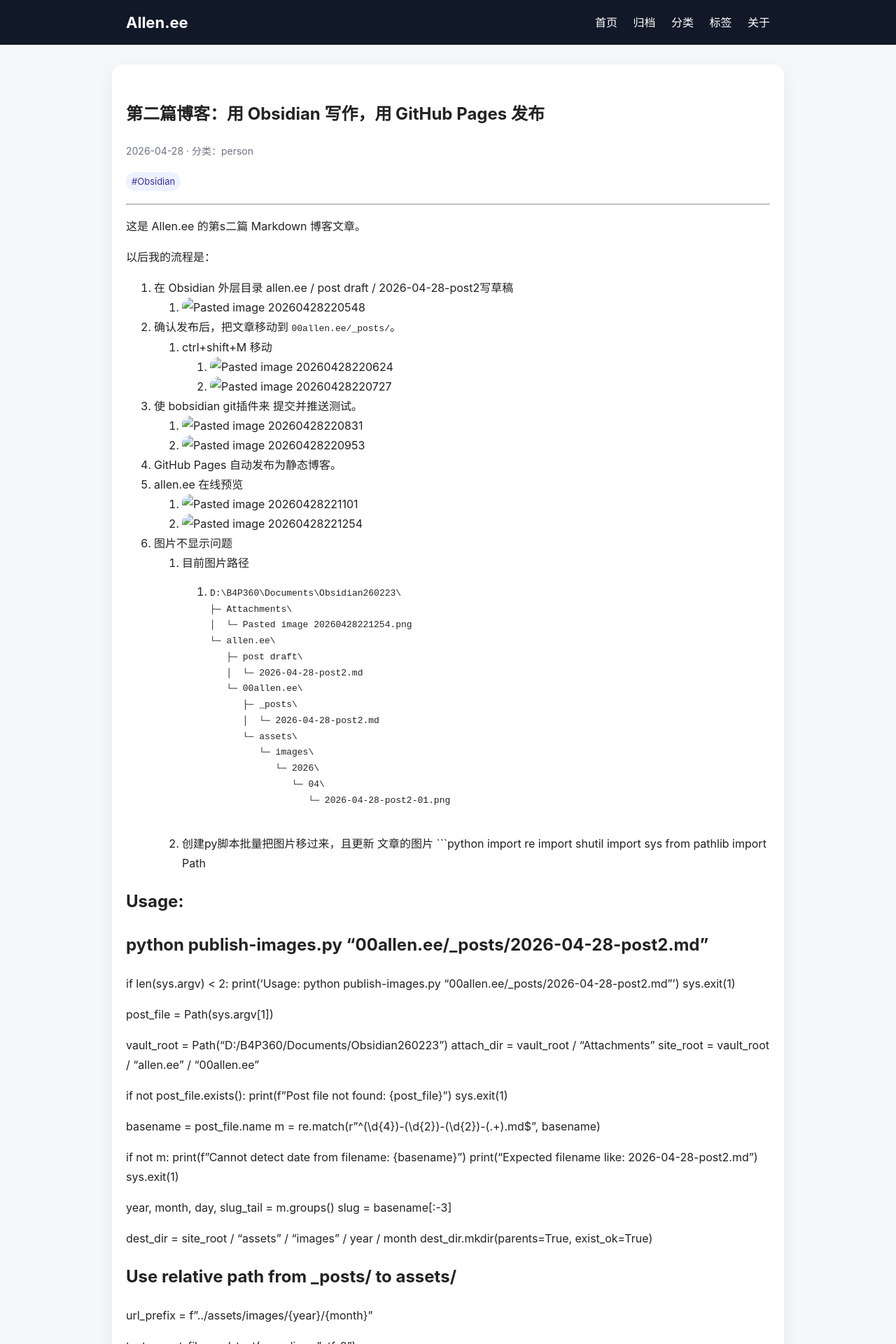
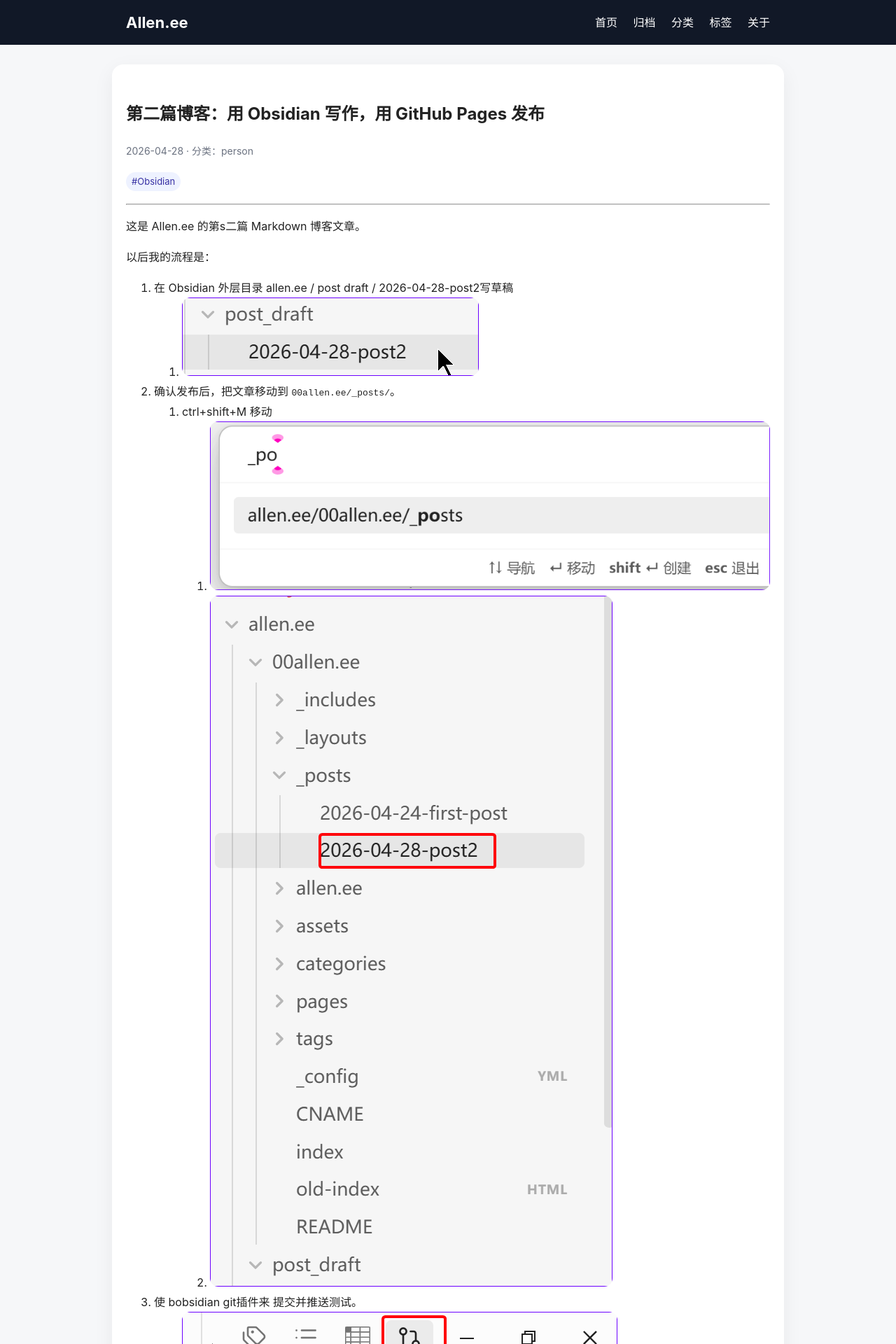
Before and after one commit to snsnsjsn/allen, a Jekyll site: the page built from _posts/2026-04-28-post2.md, in a window 1280 px wide. Shown: the top 1920 px of the page at 70% size. Built offline with Jekyll 4.4.1, drawn with Linux system fonts in a browser that asks for light colours.

Commit message:
vault backup: 2026-04-29 01:01:41

````diff
--- a/_posts/2026-04-28-post2.md
+++ b/_posts/2026-04-28-post2.md
@@ -13,18 +13,18 @@ tags:
 以后我的流程是：
 
 1. 在 Obsidian 外层目录 allen.ee / post draft / 2026-04-28-post2写草稿
-	1. ![Pasted image 20260428220548](../assets/images/2026/04/2026-04-28-post2-01.png)
+	1. ![Pasted image 20260428220548](/assets/images/2026/04/2026-04-28-post2-01.png)
 2. 确认发布后，把文章移动到 `00allen.ee/_posts/`。
 	1. ctrl+shift+M 移动
-		1. ![Pasted image 20260428220624](../assets/images/2026/04/2026-04-28-post2-02.png)
-		2. ![Pasted image 20260428220727](../assets/images/2026/04/2026-04-28-post2-03.png)
+		1. ![Pasted image 20260428220624](/assets/images/2026/04/2026-04-28-post2-02.png)
+		2. ![Pasted image 20260428220727](/assets/images/2026/04/2026-04-28-post2-03.png)
 3. 使 bobsidian git插件来 提交并推送测试。
-	1. ![Pasted image 20260428220831](../assets/images/2026/04/2026-04-28-post2-04.png)
-	2. ![Pasted image 20260428220953](../assets/images/2026/04/2026-04-28-post2-05.png)
+	1. ![Pasted image 20260428220831](/assets/images/2026/04/2026-04-28-post2-04.png)
+	2. ![Pasted image 20260428220953](/assets/images/2026/04/2026-04-28-post2-05.png)
 4. GitHub Pages 自动发布为静态博客。
 5. allen.ee 在线预览
-	1. ![Pasted image 20260428221101](../assets/images/2026/04/2026-04-28-post2-06.png)
-	2. ![Pasted image 20260428221254](../assets/images/2026/04/2026-04-28-post2-07.png)
+	1. ![Pasted image 20260428221101](/assets/images/2026/04/2026-04-28-post2-06.png)
+	2. ![Pasted image 20260428221254](/assets/images/2026/04/2026-04-28-post2-07.png)
 6. 图片不显示问题
 	1. 目前图片路径
 		1. ```bash
````
